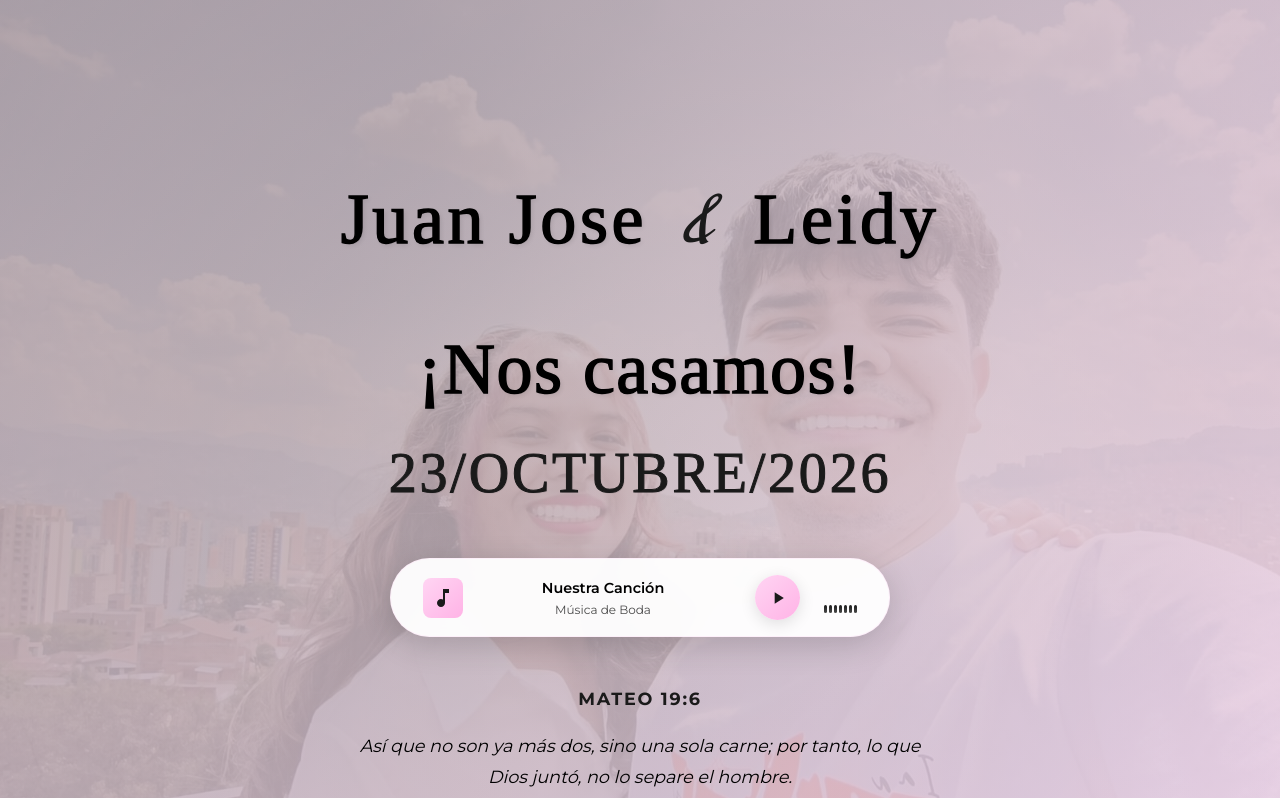
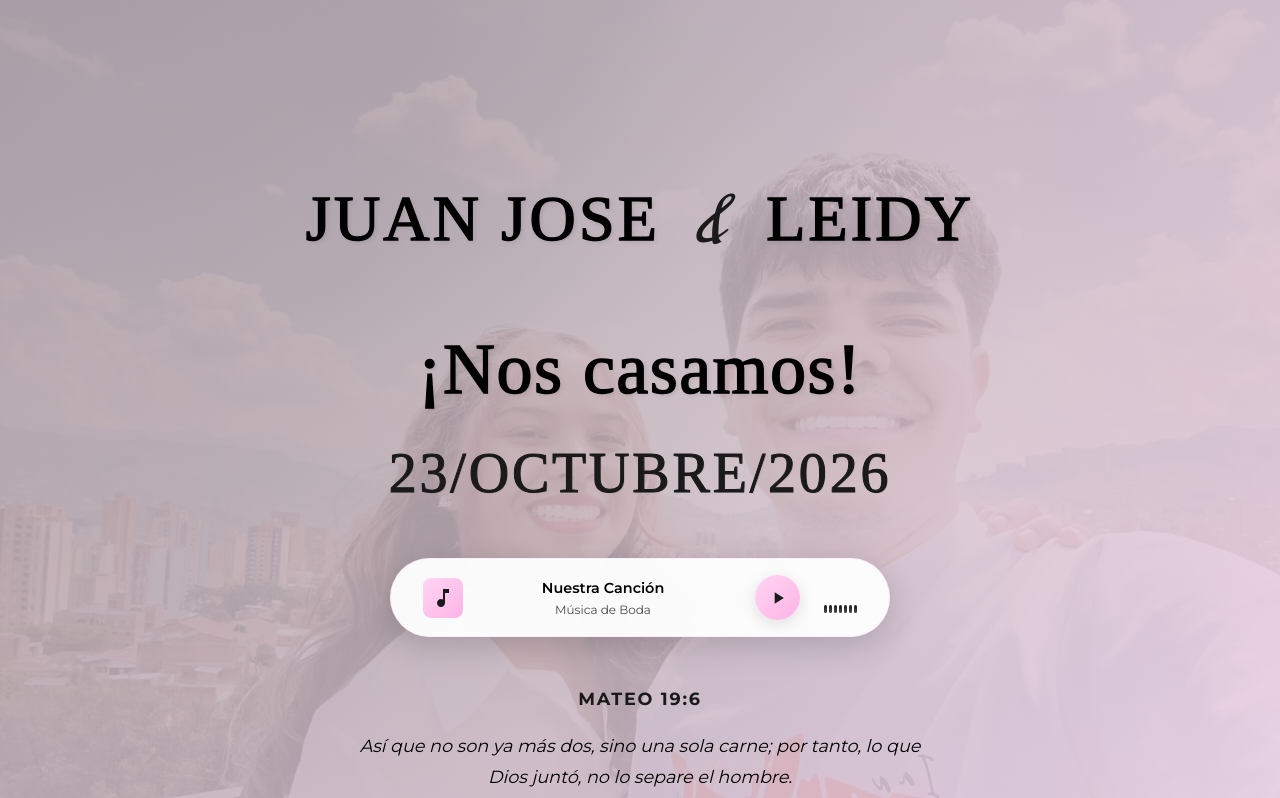
Before and after one commit to codejj26/invitacion_boda, a Next.js app: page / in a window 1280 px wide. Shown: the top 798 px of the page. Built offline with nearby package versions, Linux system fonts and the light colour scheme; a web font is replaced by a local one.

Commit message:
feat: Implement a new Hero component and its module styles to display wedding invitation details, including couple's names, date, and guest information.

```diff
--- a/components/Hero.tsx
+++ b/components/Hero.tsx
@@ -23,13 +23,13 @@ export default function Hero({ guestName, passes }: HeroProps) {
 
                 <div className={styles.names}>
                     <h1 className={`${styles.groom} animate-slide-in-left delay-200`}>
-                        Juan Jose
+                        JUAN JOSE
                     </h1>
                     <div className={`${styles.ampersand} animate-scale-in delay-300`}>
                         &
                     </div>
                     <h1 className={`${styles.bride} animate-slide-in-right delay-200`}>
-                        Leidy
+                        LEIDY
                     </h1>
                 </div>
 
--- a/styles/Hero.module.css
+++ b/styles/Hero.module.css
@@ -82,7 +82,7 @@
 
 .bride,
 .groom {
-    font-size: clamp(4.5rem, 20vw, 4.5rem);
+    font-size: clamp(4rem, 20vw, 4rem);
     color: var(--text-dark);
     letter-spacing: 0.05em;
     font-family: 'Explora', serif !important;
```
